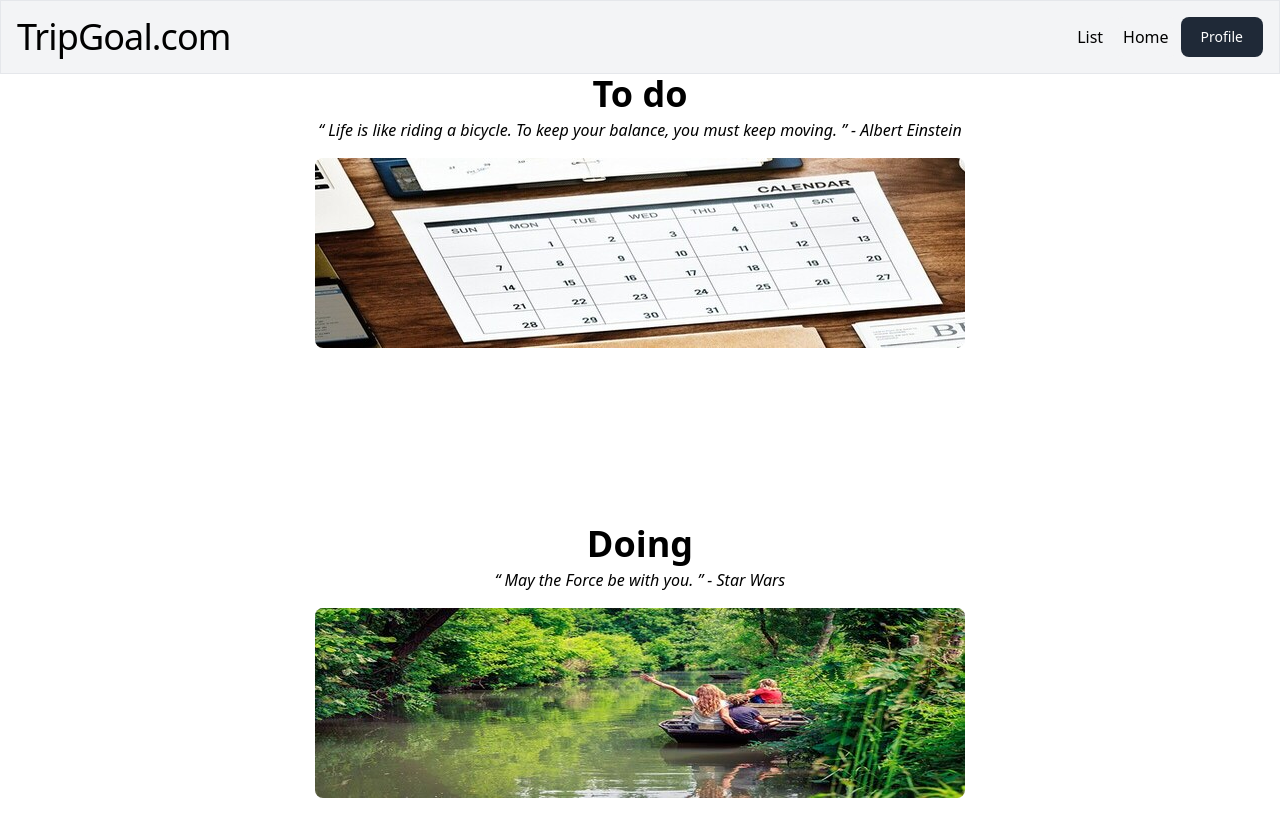
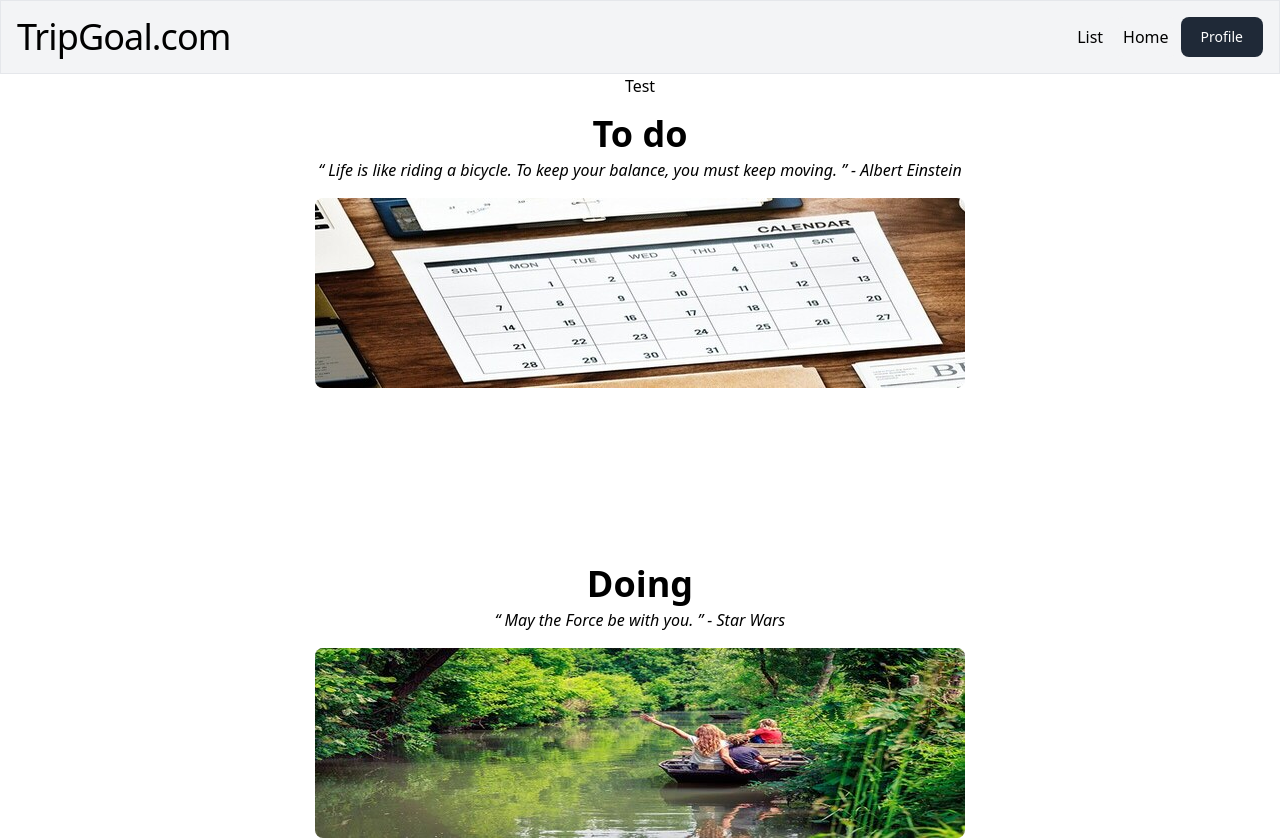
Before and after one commit to Brnt-Luap/todolist, a Vue app: page /list in a window 1280 px wide. Shown: the top 840 px of the page. Built offline with nearby package versions, Linux system fonts and the light colour scheme.

Commit message:
Add Button test

```diff
--- a/src/views/ListView.vue
+++ b/src/views/ListView.vue
@@ -3,6 +3,9 @@
     <div class="max-w-screen-xl mx-auto bg-white">
     <nav class="border-gray-200">
         <div class="space-y-4 mx-auto flex flex-col items-center justify-center text-center">
+            <div>
+                <button>Test</button>
+            </div>
             <div id="todo">
                 <span class="text-4xl font-bold text-black block">To do</span>
                 <p class="mb-4 font-light mt-1 italic">“ Life is like riding a bicycle. To keep your balance, you must keep moving. ” - Albert Einstein</p>
```
